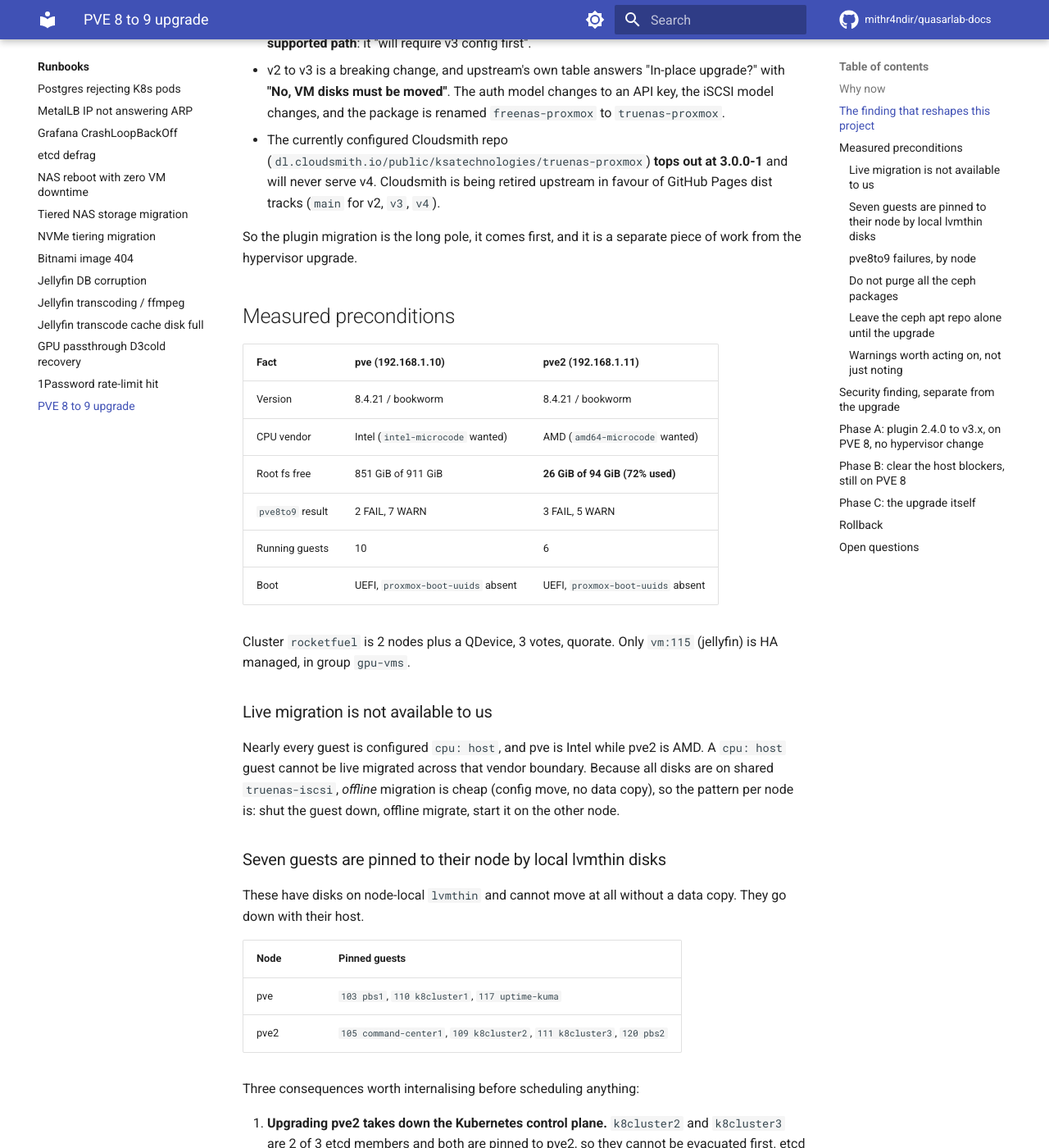
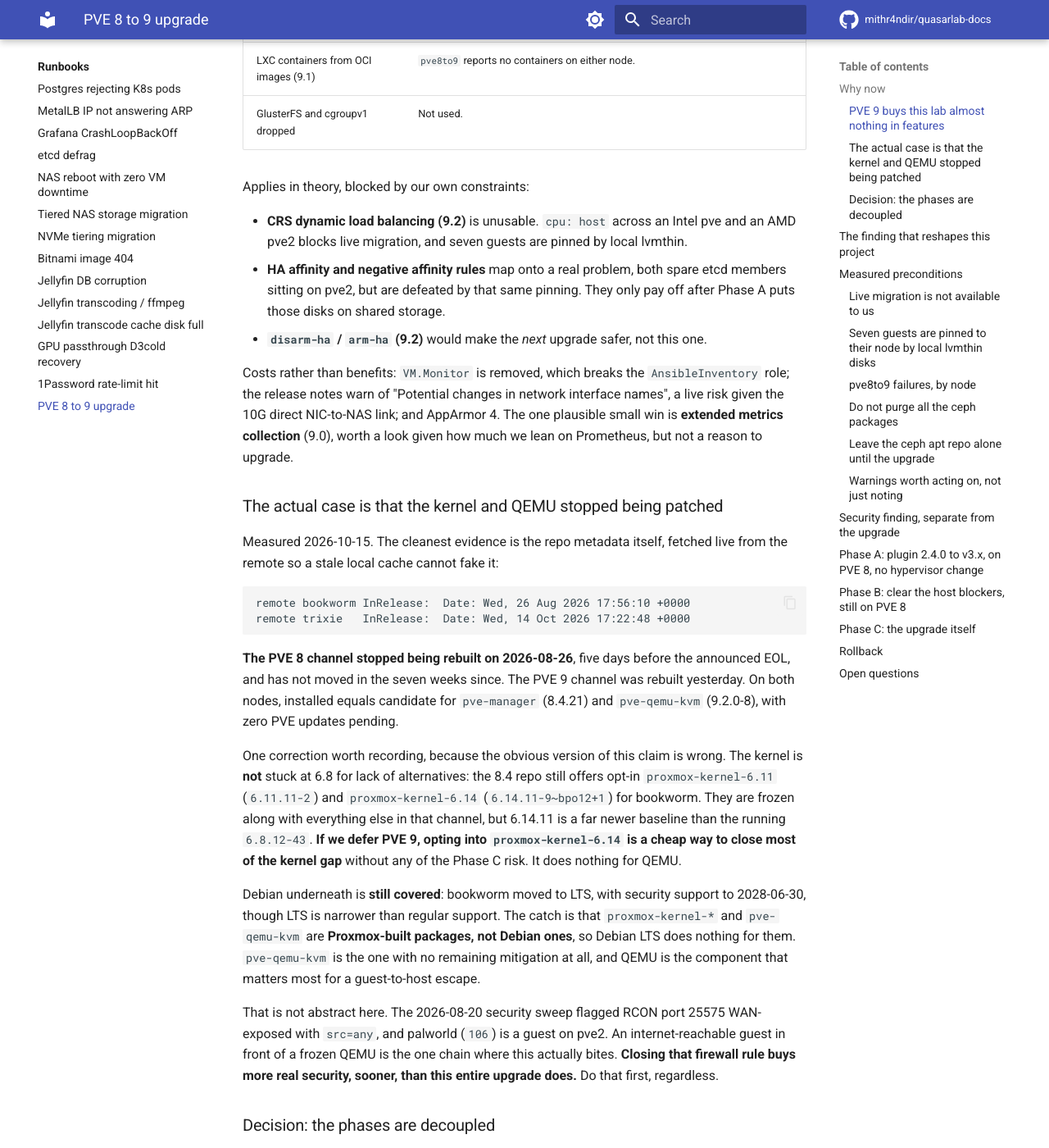
Before and after one commit to mithr4ndir/quasarlab-docs, an MkDocs documentation site: the page built from docs/runbooks/pve8-to-pve9-upgrade.md, in a window 1280 px wide and 1400 px high, scrolled down 709 px. Shown: the whole window at 82% size. Built offline with MkDocs 1.6.1 and Material for MkDocs 9.7.7, drawn with Linux system fonts in a browser that asks for light colours; comment, search, counter and statistics services are not loaded; some of the changed text lies outside the part shown.

Commit message:
Record what PVE 9 actually buys us, and decouple the phases (#22)
The runbook asserted the upgrade was needed without making the case, which is
the wrong shape now that Phase A is going ahead and Phase C is not.

Checked the 9.0, 9.1 and 9.2 feature lists against this lab. Feature-wise PVE 9
buys us close to nothing. Volume-chain snapshots target storage with no native
snapshots, ours is ZFS-over-iSCSI which snapshots already. PVE's ZFS version is
irrelevant because root is LVM and our ZFS lives on the NAS. There are no
containers on either node, so OCI container creation does not apply. CRS load
balancing and HA affinity rules both map onto real problems but are defeated by
cpu: host across an Intel and an AMD node plus seven guests pinned to local
lvmthin. VM.Monitor removal and the warned-about network interface renaming are
costs, not benefits.

The real case is support, and the cleanest evidence is the repo metadata
fetched live from the remote rather than a local cache: the bookworm channel's
InRelease is dated 2026-08-26, five days before EOL and seven weeks stale,
while trixie's was rebuilt yesterday.

Also corrects a claim I nearly shipped. The kernel is not stuck at 6.8 for lack
of alternatives: the 8.4 repo still offers opt-in proxmox-kernel-6.11 and
proxmox-kernel-6.14 (6.14.11-9~bpo12+1) for bookworm. They are frozen with the
rest of the channel, but 6.14.11 is a much newer baseline than the running
6.8.12-43, so opting into it is a cheap way to close most of the kernel gap if
we defer PVE 9. pve-qemu-kvm, frozen at 9.2.0-8, is the one with no remaining
mitigation, and QEMU is what matters most for a guest-to-host escape.

Records the decision: Phase A is approved and proceeds on its own merits, since
it retires the cleartext TrueNAS root password and gets us off the Cloudsmith
repo that caps at 3.0.0-1. Phase B and Phase C are explicitly not approved yet.

Notes that closing the WAN-exposed RCON rule from the 2026-08-20 sweep buys more
real security, sooner, than this whole upgrade.

````diff
--- a/docs/runbooks/pve8-to-pve9-upgrade.md
+++ b/docs/runbooks/pve8-to-pve9-upgrade.md
@@ -5,8 +5,90 @@ Status: **planned, not started.** Facts below were measured on 2026-10-07.
 ## Why now
 
 Both hypervisors run `pve-manager/8.4.21` on Debian bookworm, kernel
-`6.8.12-43-pve`. Proxmox VE 8 reached end of life on **2026-08-31**, so the pair
-that runs the entire lab has been receiving no security updates for five weeks.
+`6.8.12-43-pve`. Proxmox VE 8 reached end of life on **2026-08-31**.
+
+### PVE 9 buys this lab almost nothing in features
+
+Worth stating plainly, because it changes how much urgency this deserves.
+Checked against the 9.0, 9.1 and 9.2 feature lists on 2026-10-15.
+
+Does not apply here:
+
+| Feature | Why it does not land |
+|---|---|
+| Snapshots as volume chains (9.0) | Targets LVM and shared storage with no native snapshots. Ours is ZFS-over-iSCSI, which snapshots natively already. |
+| ZFS 2.3.4 / 2.4 | PVE root is LVM (`/dev/mapper/pve-root`) and our ZFS lives on the NAS, so PVE's ZFS version is irrelevant. |
+| LXC containers from OCI images (9.1) | `pve8to9` reports no containers on either node. |
+| GlusterFS and cgroupv1 dropped | Not used. |
+
+Applies in theory, blocked by our own constraints:
+
+- **CRS dynamic load balancing (9.2)** is unusable. `cpu: host` across an Intel
+  pve and an AMD pve2 blocks live migration, and seven guests are pinned by
+  local lvmthin.
+- **HA affinity and negative affinity rules** map onto a real problem, both
+  spare etcd members sitting on pve2, but are defeated by that same pinning.
+  They only pay off after Phase A puts those disks on shared storage.
+- **`disarm-ha` / `arm-ha` (9.2)** would make the *next* upgrade safer, not
+  this one.
+
+Costs rather than benefits: `VM.Monitor` is removed, which breaks the
+`AnsibleInventory` role; the release notes warn of "Potential changes in
+network interface names", a live risk given the 10G direct NIC-to-NAS link; and
+AppArmor 4. The one plausible small win is **extended metrics collection**
+(9.0), worth a look given how much we lean on Prometheus, but not a reason to
+upgrade.
+
+### The actual case is that the kernel and QEMU stopped being patched
+
+Measured 2026-10-15. The cleanest evidence is the repo metadata itself, fetched
+live from the remote so a stale local cache cannot fake it:
+
+```
+remote bookworm InRelease:  Date: Wed, 26 Aug 2026 17:56:10 +0000
+remote trixie   InRelease:  Date: Wed, 14 Oct 2026 17:22:48 +0000
+```
+
+**The PVE 8 channel stopped being rebuilt on 2026-08-26**, five days before the
+announced EOL, and has not moved in the seven weeks since. The PVE 9 channel
+was rebuilt yesterday. On both nodes, installed equals candidate for
+`pve-manager` (8.4.21) and `pve-qemu-kvm` (9.2.0-8), with zero PVE updates
+pending.
+
+One correction worth recording, because the obvious version of this claim is
+wrong. The kernel is **not** stuck at 6.8 for lack of alternatives: the 8.4
+repo still offers opt-in `proxmox-kernel-6.11` (`6.11.11-2`) and
+`proxmox-kernel-6.14` (`6.14.11-9~bpo12+1`) for bookworm. They are frozen along
+with everything else in that channel, but 6.14.11 is a far newer baseline than
+the running `6.8.12-43`. **If we defer PVE 9, opting into
+`proxmox-kernel-6.14` is a cheap way to close most of the kernel gap** without
+any of the Phase C risk. It does nothing for QEMU.
+
+Debian underneath is **still covered**: bookworm moved to LTS, with security
+support to 2028-06-30, though LTS is narrower than regular support. The catch
+is that `proxmox-kernel-*` and `pve-qemu-kvm` are **Proxmox-built packages, not
+Debian ones**, so Debian LTS does nothing for them. `pve-qemu-kvm` is the one
+with no remaining mitigation at all, and QEMU is the component that matters
+most for a guest-to-host escape.
+
+That is not abstract here. The 2026-08-20 security sweep flagged RCON port
+25575 WAN-exposed with `src=any`, and palworld (`106`) is a guest on pve2. An
+internet-reachable guest in front of a frozen QEMU is the one chain where this
+actually bites. **Closing that firewall rule buys more real security, sooner,
+than this entire upgrade does.** Do that first, regardless.
+
+### Decision: the phases are decoupled
+
+Agreed 2026-10-15. **Phase A is approved and proceeds on its own merits**,
+whether or not PVE 9 ever happens, because it:
+
+- retires the cleartext TrueNAS root password in `storage.cfg` (see below),
+- gets us off the Cloudsmith repo, which caps at `3.0.0-1` and is being retired
+  upstream,
+- and is the mandatory prerequisite if we do later want PVE 9.
+
+Phase B and Phase C are **not** approved yet. Revisit them once Phase A is done
+and the plugin is no longer the blocker.
 
 ## The finding that reshapes this project
 
````
